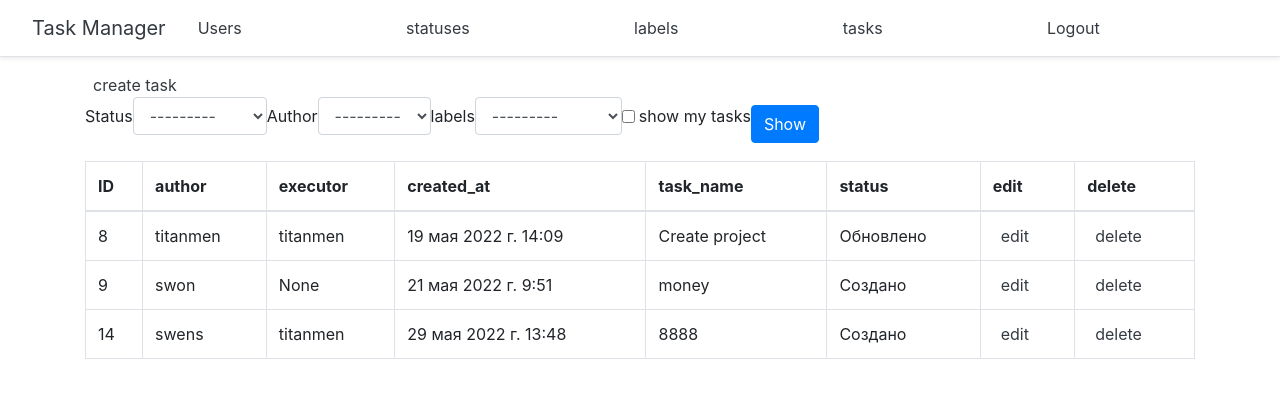
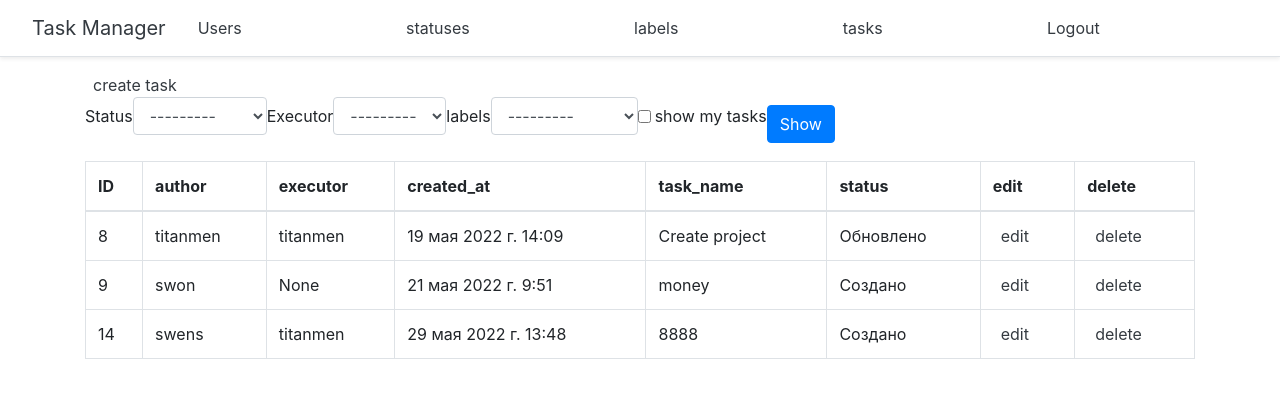
Before and after one commit to Svensson17/python-project-lvl4, a Django app: page /tasks/ in a window 1280 px wide. Shown: the top 398 px of the page. Run offline with Django 4.2, Linux system fonts and the light colour scheme; the first user in the database is signed in; data comes from the database, SQL or seed files in the repository; some libraries are stand-ins or nearby versions.

Commit message:
refactor

```diff
--- a/app/filter.py
+++ b/app/filter.py
@@ -24,4 +24,4 @@
 
     class Meta:
         model = Task
-        fields = ['status', 'author', 'label', 'self_tasks']
+        fields = ['status', 'executor', 'label', 'self_tasks']
--- a/app/forms.py
+++ b/app/forms.py
@@ -7,7 +7,7 @@
 class TaskForm(ModelForm):
     class Meta:
         model = Task
-        fields = ['name', 'description', 'status', 'executor', 'labels']
+        fields = ['name', 'description', 'status', 'author', 'labels']
 
 
 class UserForm(UserCreationForm):
--- a/task_manager/templates/tasks/tasks.html
+++ b/task_manager/templates/tasks/tasks.html
@@ -11,7 +11,7 @@
   <div>
     <form class="form-inline center" style="margin-bottom: 10px" method="get">
       {% bootstrap_field filter.form.status field_class='ml-2 mr-3' %}
-      {% bootstrap_field filter.form.author field_class='mr-3 ml-2' %}
+      {% bootstrap_field filter.form.executor field_class='mr-3 ml-2' %}
       {% bootstrap_field filter.form.label field_class='mr-3 ml-2' %}
       {% bootstrap_field filter.form.self_tasks field_class='mr-3 ml-2' %}
       <input class="btn btn-primary" type="submit" value="{% translate 'Show' %}">
```
